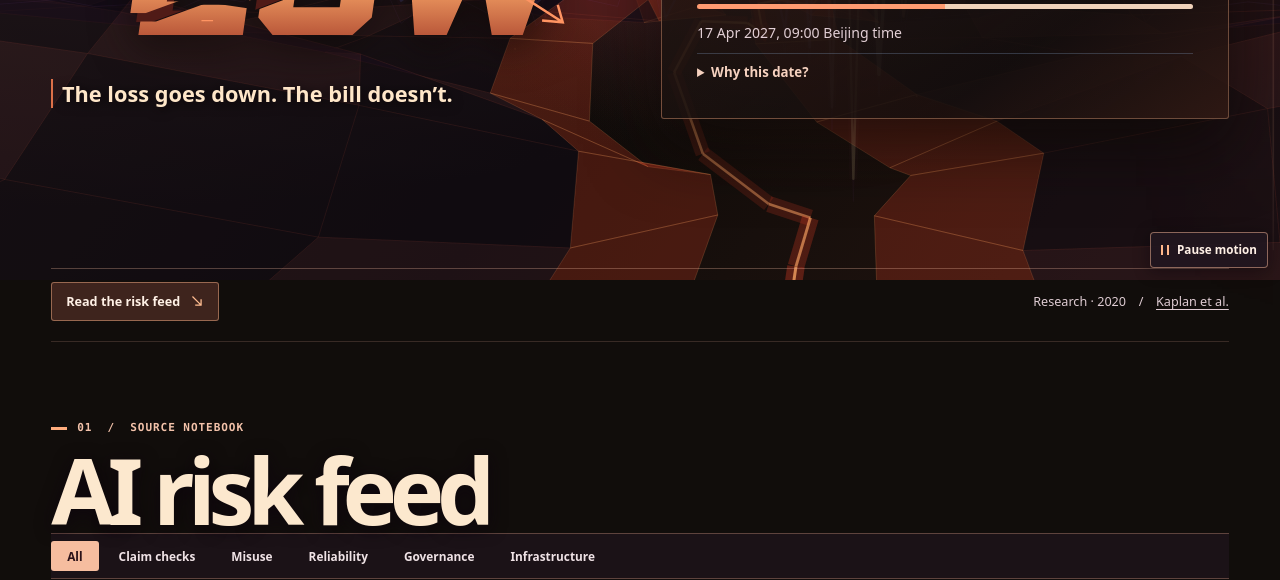
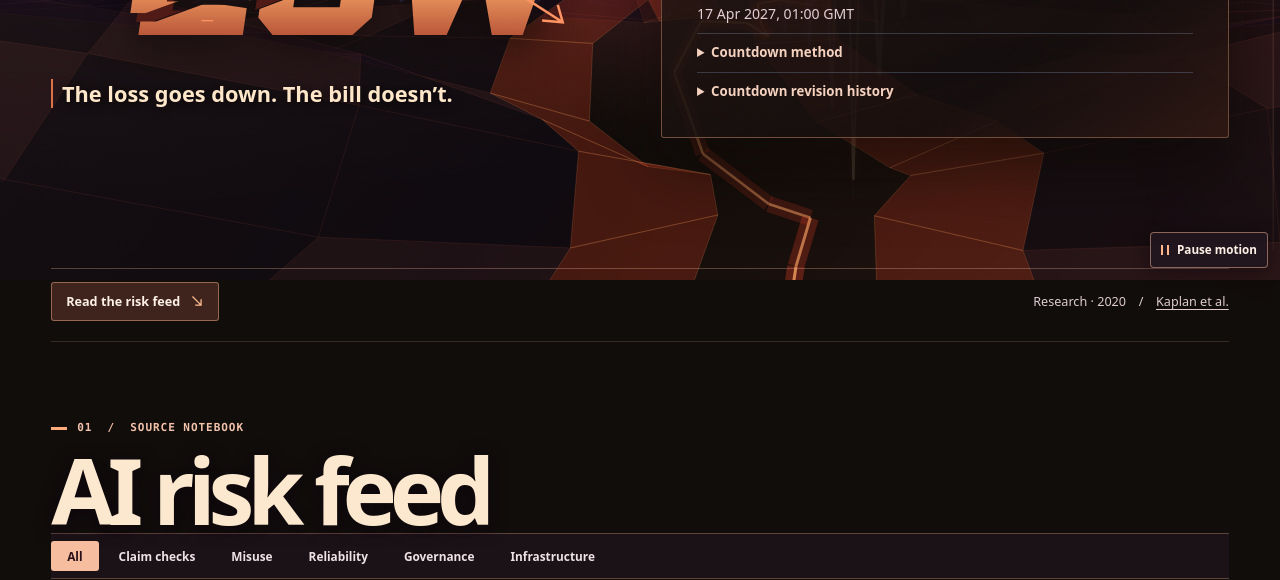
Before and after one commit to Easonyesheng/scaling-low, a plain HTML site: page index.html in a window 1280 px wide. Shown: the part 520-1100 px from the top of the page. Drawn offline with Linux system fonts and the light colour scheme; animation ran at ten frames a second.

Commit message:
Publish countdown revisions and render dates in visitor time zones

```diff
--- a/bubble.json
+++ b/bubble.json
@@ -38,5 +38,50 @@
       },
       "url": "https://www.sec.gov/about/forms/form10-q.pdf"
     }
-  ]
+  ],
+  "history": [
+    {
+      "changedAt": "2026-11-20T09:50:46Z",
+      "target": "2027-12-31T15:59:59Z",
+      "note": {
+        "en": "Started with an end-of-2027 editorial scenario checkpoint.",
+        "zh": "首次设置倒计时：以 2027 年年末为情景观察点。"
+      },
+      "url": "https://github.com/Easonyesheng/scaling-low/commit/5c8e887beb69bb6b067746b34716c20f3da6b96e"
+    },
+    {
+      "changedAt": "2026-11-24T06:20:27Z",
+      "target": "2027-03-20T09:00:00+08:00",
+      "note": {
+        "en": "Moved to a checkpoint after NVIDIA GTC and the annual guidance cycle.",
+        "zh": "将观察点提前到英伟达 GTC 闭幕后，结合大厂年度指引复盘。"
+      },
+      "url": "https://github.com/Easonyesheng/scaling-low/commit/5b0a6fb42a0064e8faeb3d0d36f074d4799fa9b7"
+    },
+    {
+      "changedAt": "2026-11-26T08:24:52Z",
+      "tracks": {
+        "technical": {
+          "target": "2027-03-20T09:00:00+08:00",
+          "weight": 50
+        },
+        "economic": {
+          "target": "2027-05-15T09:00:00+08:00",
+          "weight": 50
+        }
+      },
+      "note": {
+        "en": "Replaced the fixed date with a 50/50 technical and economic weighted checkpoint.",
+        "zh": "从固定观察点改为技术面、经济面各占 50% 的加权观察点。"
+      },
+      "url": "https://github.com/Easonyesheng/scaling-low/commit/446be50c951f7bf3da8aa6236315a970c110cc9d"
+    }
+  ],
+  "revision": {
+    "changedAt": "2026-11-26T08:29:36Z",
+    "note": {
+      "en": "Published the calculation and revision history. Dates now use the browser’s time zone; the target instant did not change.",
+      "zh": "公开计算公式和变更历史，日期改按浏览器时区显示，目标时刻不变。"
+    }
+  }
 }
--- a/index.html
+++ b/index.html
@@ -3,7 +3,7 @@
 <head>
 <meta charset="utf-8"><meta name="viewport" content="width=device-width, initial-scale=1">
 <meta name="theme-color" content="#110d0b"><title>Scaling Low | AI 风险与叙事核查</title><meta name="description" content="AI risk, claim checks, and the evidence behind the headlines.">
-<link rel="stylesheet" href="style.css?v=instruments-03"><script src="script.js?v=instruments-03"></script><script src="atlas.js?v=instruments-03" defer></script>
+<link rel="stylesheet" href="style.css?v=clock-history-01"><script src="script.js?v=clock-history-01"></script><script src="atlas.js?v=instruments-03" defer></script>
 </head><body id="top">
 <canvas id="world-scene" aria-hidden="true"></canvas>
 <input id="signal-pause" type="checkbox" aria-label="Pause background motion" data-en-label="Pause background motion" data-zh-label="暂停背景动效">
@@ -61,13 +61,20 @@
 </div>
 <p id="passed" role="status" hidden><span class="en">Checkpoint reached. Review the signals below.</span><span class="zh" lang="zh-Hans">观察点已到，请复核下方信号。</span></p>
 <p><time id="checkpoint" datetime="2027-03-20T09:00:00+08:00"><span class="en">20 Mar 2027, 09:00 Beijing</span><span class="zh" lang="zh-Hans">2027 年 3 月 20 日 09:00 · 北京时间</span></time></p>
-<details class="clock-method"><summary><span class="en">Why this date?</span><span class="zh" lang="zh-Hans">为什么选这天？</span></summary>
-<div id="bubble-details" hidden><p id="bubble-method"></p><ol id="bubble-tracks"></ol><p id="bubble-as-of"></p><div id="bubble-sources" class="clock-sources"></div></div>
+<details class="clock-method"><summary><span class="en">Countdown method</span><span class="zh" lang="zh-Hans">倒计时怎么算？</span></summary>
+<div id="bubble-details" hidden>
+<p><span class="en">Target = round((technical UTC timestamp × technical weight + economic UTC timestamp × economic weight) ÷ 100), in milliseconds. The clock rounds the remaining time up to whole seconds. Only the display changes with your time zone.</span><span class="zh" lang="zh-Hans">综合时点＝（技术面 UTC 时间戳 × 技术权重＋经济面 UTC 时间戳 × 经济权重）÷ 100，四舍五入到毫秒。剩余时间向上取整到秒。时区只改变显示，不改变剩余时间。</span></p>
+<p id="bubble-formula" class="bubble-formula"></p><p id="bubble-method"></p><ol id="bubble-tracks"></ol><p id="bubble-as-of"></p><div id="bubble-sources" class="clock-sources"></div></div>
 <div id="bubble-fallback"><p><span class="en">An editorial checkpoint, not a crash date. We can compare the big cloud companies’ annual guidance and NVIDIA’s supply outlook after GTC ends on March 18.</span><span class="zh" lang="zh-Hans">这是复盘时间，不是崩盘日。等大厂年报和 2027 年支出指引，再结合 3 月 18 日结束的 GTC 看算力供需。</span></p>
 <ol><li><span class="en">Do at least two of Alphabet, Amazon, Microsoft and Meta cut comparable infrastructure plans?</span><span class="zh" lang="zh-Hans">谷歌、亚马逊、微软、Meta 中，是否至少两家下调同口径的基础设施支出计划？</span></li>
 <li><span class="en">Do cloud growth and margins weaken as depreciation rises?</span><span class="zh" lang="zh-Hans">折旧上升的同时，云业务增速和利润率是否都走弱？</span></li>
 <li><span class="en">Does NVIDIA report weaker data-center demand?</span><span class="zh" lang="zh-Hans">英伟达是否披露数据中心需求走弱？</span></li></ol>
 <div class="clock-sources"><a href="https://www.nvidia.com/gtc/events/">GTC</a><a href="https://abc.xyz/investor/events/event-details/2026/2026-Q3-Earnings-Call-2026-Ujou16CTw9/default.aspx">Alphabet</a><a href="https://investor.nvidia.com/news/press-release-details/2026/NVIDIA-Announces-Financial-Results-for-Third-Quarter-Fiscal-2027/">NVIDIA</a></div></div></details>
+<details id="bubble-history" class="clock-method" hidden>
+<summary><span class="en">Countdown revision history</span><span class="zh" lang="zh-Hans">倒计时变更记录</span></summary>
+<ol id="bubble-history-list" class="bubble-history-list"></ol>
+<p><a href="bubble.json"><span class="en">Raw data (JSON)</span><span class="zh" lang="zh-Hans">原始数据（JSON）</span></a></p>
+</details>
 </section></div>
 <div class="coverfoot"><a class="cover-link" href="#news"><span class="en">Read the risk feed</span><span class="zh" lang="zh-Hans">进入情报流</span> <span aria-hidden="true"><svg viewBox="0 0 24 24" width="14" height="14" aria-hidden="true" focusable="false"><path d="M5 5l14 14m0-9v9h-9" fill="none" stroke="currentColor" stroke-width="2.2" stroke-linecap="square" stroke-linejoin="round"/></svg></span></a><p><span class="en">Research · 2020</span><span class="zh" lang="zh-Hans">研究 · 2020</span>　/　<a href="https://arxiv.org/abs/2001.08361">Kaplan et al.</a></p></div></div></section>
 <section class="wrap section" id="news" tabindex="-1"><span id="factchecks" aria-hidden="true"></span><div class="meta"><i></i>01 &nbsp;/&nbsp; <span class="en">Source notebook</span><span class="zh" lang="zh-Hans">原始资料笔记</span></div><h2><span class="en">AI risk feed</span><span class="zh" lang="zh-Hans">AI 风险情报流</span></h2>
--- a/script.js
+++ b/script.js
@@ -455,16 +455,61 @@
       /^\d{4}-\d{2}-\d{2}T\d{2}:\d{2}:\d{2}(?:Z|[+-]\d{2}:\d{2})$/.test(value) &&
       Number.isFinite(Date.parse(value)) &&
       new Date(value.slice(0,10) + 'T00:00:00Z').toISOString().slice(0,10) === value.slice(0,10);
+    const validTracks = tracks => tracks.every(track => track && Number.isInteger(track.weight) &&
+      track.weight >= 0 && track.weight <= 100 && timestamp(track.target)) &&
+      tracks[0].weight + tracks[1].weight === 100;
+    const weightedTarget = tracks =>
+      Math.round(tracks.reduce((sum, track) => sum + Date.parse(track.target) * track.weight, 0) / 100);
+    const localFormat = (seconds = false) => new Intl.DateTimeFormat(language === 'zh' ? 'zh-CN' : 'en-GB', {
+      year: 'numeric', month: language === 'zh' ? 'numeric' : 'short', day: 'numeric',
+      hour: '2-digit', minute: '2-digit', ...(seconds ? {second:'2-digit'} : {}),
+      hourCycle: 'h23', timeZoneName: 'shortOffset'
+    });
+    function localTime(parent, value, seconds = false) {
+      const el = node(parent, 'time', localFormat(seconds).format(new Date(value)));
+      el.dateTime = new Date(value).toISOString();
+      return el;
+    }
+    const trackName = key => key === 'technical'
+      ? (language === 'zh' ? '技术面' : 'Technical') : (language === 'zh' ? '经济面' : 'Economic');
     let bubble;
+    function renderBubbleHistory() {
+      const list = document.getElementById('bubble-history-list');
+      list.replaceChildren();
+      const entries = Array.isArray(bubble.history) ? [...bubble.history] : [];
+      if (bubble.revision) entries.push({...bubble.revision, tracks:bubble.tracks});
+      for (const revision of entries.filter(r=>r && timestamp(r.changedAt) && bilingual(r.note))
+        .sort((a,b)=>Date.parse(b.changedAt)-Date.parse(a.changedAt))) {
+        const tracks = trackKeys.map(key=>revision.tracks?.[key]);
+        const hasTracks = validTracks(tracks);
+        if (!hasTracks && !timestamp(revision.target)) continue;
+        const el = node(list, 'li');
+        localTime(el, revision.changedAt);
+        node(el, 'p', revision.note[language]);
+        const target = node(el, 'p', language === 'zh' ? '观察点：' : 'Checkpoint: ');
+        localTime(target, hasTracks ? weightedTarget(tracks) : revision.target, true);
+        if (hasTracks) for (const [i,key] of trackKeys.entries()) {
+          const line = node(el, 'p', `${trackName(key)} ${tracks[i].weight}% · `);
+          localTime(line, tracks[i].target, true);
+        }
+        if (goodLink({url:revision.url,label:revision.note})) {
+          node(el, 'a', language === 'zh' ? '对应提交' : 'View commit').href = revision.url;
+        }
+      }
+      document.getElementById('bubble-history').hidden = !list.childElementCount;
+    }
     function renderBubble() {
-      if (!bubble) return;
       const zh = language === 'zh';
-      const time = value => new Intl.DateTimeFormat(zh ? 'zh-CN' : 'en-GB', {
-        timeZone: 'Asia/Shanghai', year: 'numeric', month: zh ? 'numeric' : 'short', day: 'numeric',
-        hour: '2-digit', minute: '2-digit', hourCycle: 'h23'
-      }).format(new Date(value)) + (zh ? ' · 北京时间' : ' Beijing time');
+      const time = value => localFormat().format(new Date(value));
       checkpoint.dateTime = new Date(deadline).toISOString();
       checkpoint.textContent = time(deadline);
+      if (!bubble) return;
+      const terms = trackKeys.map(key => {
+        const track = bubble.tracks[key];
+        return `${Date.parse(track.target)} × ${track.weight}`;
+      });
+      document.getElementById('bubble-formula').textContent =
+        `(${terms.join(' + ')}) ÷ 100 → ${new Date(deadline).toISOString()}`;
       document.getElementById('bubble-method').textContent = (bilingual(bubble.method) ? bubble.method[language] : bubble.method);
       document.getElementById('bubble-as-of').textContent =
         (zh ? '数据基准：' : 'As of: ') + time(bubble.asOf);
@@ -474,7 +519,7 @@
       sources.replaceChildren();
       for (const key of trackKeys) {
         const track = bubble.tracks[key], weight = track.weight + '%';
-        const label = key === 'technical' ? (zh ? '技术面' : 'Technical') : (zh ? '经济面' : 'Economic');
+        const label = trackName(key);
         document.querySelector(`[data-share="${key}"]`).textContent = weight;
         document.querySelector(`[data-bar="${key}"]`).style.width = weight;
         const item = node(list, 'li');
@@ -485,6 +530,7 @@
       document.getElementById('bubble-fallback').hidden = true;
       document.getElementById('bubble-details').hidden = false;
       document.getElementById('bubble-mix').hidden = false;
+      renderBubbleHistory();
     }
     async function loadBubble() {
       try {
@@ -494,11 +540,9 @@
         if (data?.schemaVersion !== 1 || !timestamp(data.asOf) || !(bilingual(data.method) || nonEmpty(data.method)) ||
           !Array.isArray(data.sources) || !data.sources.length || !data.sources.every(goodLink)) return;
         const tracks = trackKeys.map(key => data.tracks?.[key]);
-        if (!tracks.every(track => track && Number.isInteger(track.weight) &&
-          track.weight >= 0 && track.weight <= 100 && timestamp(track.target) &&
-          Date.parse(track.target) >= Date.parse(data.asOf) && bilingual(track.summary)) ||
-          tracks[0].weight + tracks[1].weight !== 100) return;
-        deadline = Math.round(tracks.reduce((sum, track) => sum + Date.parse(track.target) * track.weight, 0) / 100);
+        if (!validTracks(tracks) || !tracks.every(track =>
+          Date.parse(track.target) >= Date.parse(data.asOf) && bilingual(track.summary))) return;
+        deadline = weightedTarget(tracks);
         bubble = data;
         renderBubble();
         tick();
--- a/style.css
+++ b/style.css
@@ -609,3 +609,9 @@ html.sl{
 .sl .cover [data-bar="technical"]{background:#ff9b71}
 .sl .cover [data-bar="economic"]{background:#f0d2ba}
 .sl .cover #bubble-tracks p{margin:.25rem 0 .65rem}
+
+.sl .cover .bubble-formula{font-family:var(--mono);overflow-wrap:anywhere}
+.sl .cover .bubble-history-list{display:grid;gap:.75rem}
+.sl .cover .bubble-history-list li+li{margin-top:0}
+.sl .cover .bubble-history-list p{margin:.2rem 0}
+.sl .cover #bubble-history a{color:#f5d1bf}
```
Also changed, not shown: 1 other file.
